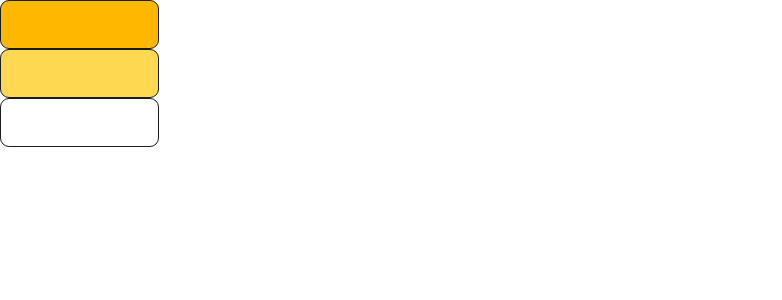
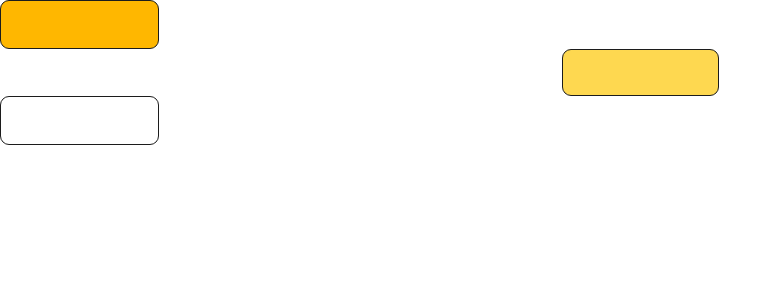
Before and after one commit to ssho-lab/ssho-website, a React (Create React App) app: page / in a window 1280 px wide. Shown: the top 300 px of the page, without its empty margins (0-782 px from the left). Built offline with nearby package versions, Linux system fonts and the light colour scheme.

Commit message:
add: material ui

```diff
--- a/src/pages/LandingPage/index.jsx
+++ b/src/pages/LandingPage/index.jsx
@@ -1,14 +1,15 @@
 import React from 'react';
 import * as styles from '../../styles';
+import { StylesProvider } from '@material-ui/core';
 
 
 const LandingPage = ({history}) => {
   return (
-    <div>
+    <StylesProvider injectFirst>
         <styles.DYbtn></styles.DYbtn>
         <styles.LYbtn></styles.LYbtn>
         <styles.Whitebtn></styles.Whitebtn>
-    </div>
+    </StylesProvider>
   );
 }
 
--- a/src/styles/index.js
+++ b/src/styles/index.js
@@ -35,7 +35,7 @@ const opacityDown = keyframes`
 export const DYbtn = styled.div`
   width: 157px;
   height: 47px;
-  background: ${deepYellow};
+  background-color: ${deepYellow};
   border-radius: 9px;
   border: 1px solid ${black};
 
@@ -44,10 +44,10 @@ export const DYbtn = styled.div`
   }
 `;
 
-export const LYbtn = styled.div`
+export const LYbtn = styled(Button)`
   width: 157px;
   height: 47px;
-  background: ${lightYellow};
+  background-color: ${lightYellow};
   border-radius: 9px;
   border: 1px solid #1c1c1c;
 `;
@@ -55,7 +55,7 @@ export const LYbtn = styled.div`
 export const Whitebtn = styled.div`
   width: 157px;
   height: 47px;
-  background: white;
+  background-color: white;
   border-radius: 9px;
   border: 1px solid #1c1c1c;
 `;
```
Also changed, not shown: 1 other file (tests, documents, lock files or other folders).
